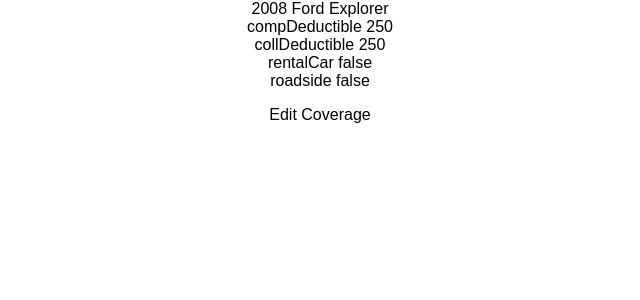
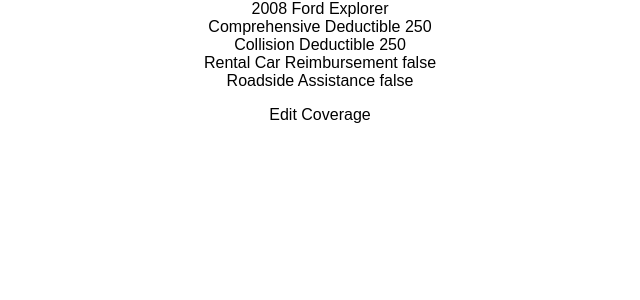
Before and after one commit to heatherpark/metromile-frontend-exercise, a React (Create React App) app: page / in a window 1280 px wide. Shown: the top 300 px of the page, without its empty margins (320-960 px from the left). Built offline with nearby package versions, Linux system fonts and the light colour scheme.

Commit message:
Write function for getting option title

```diff
--- a/src/components/App/App.js
+++ b/src/components/App/App.js
@@ -9,7 +9,7 @@
 
 class App extends Component {
   state = {
-    coverageOptions: coverages,
+    coverageOptions: coverages.coverageOptions,
     currentLimits: vehicle,
     editing: false
   }
@@ -29,6 +29,7 @@
           <EditCoverage
             saveLimits={this.saveLimits} />
           : <CoverageLimits
+              coverageOptions={this.state.coverageOptions}
               currentLimits={this.state.currentLimits}
               showEditPage={this.showEditPage} />}
       </div>
--- a/src/components/CoverageLimits/CoverageLimits.js
+++ b/src/components/CoverageLimits/CoverageLimits.js
@@ -6,12 +6,28 @@
 
     for (let key in props.currentLimits) {
       if (key !== 'name') {
-        limits.push(<div>{key} {props.currentLimits[key]}</div>);
+        limits.push(<div>{getCoverageTitle(props.coverageOptions, key)} {props.currentLimits[key]}</div>);
       }
     }
 
     return limits;
   };
+
+  const getCoverageTitle = (coverageOptions, optionName) => {
+    for (let coverageType of coverageOptions) {
+      if (optionName === coverageType.name) {
+        return coverageType.title;
+      }
+    }
+  };
+
+  // const getOptionName = (coverageOptions, optionName, optionValue) => {
+  //   for (let optionType of coverageOptions) {
+  //     if ( === optionType.name) {
+  //       return optionType.title;
+  //     }
+  //   }
+  // };
 
   return (
     <div>
```
